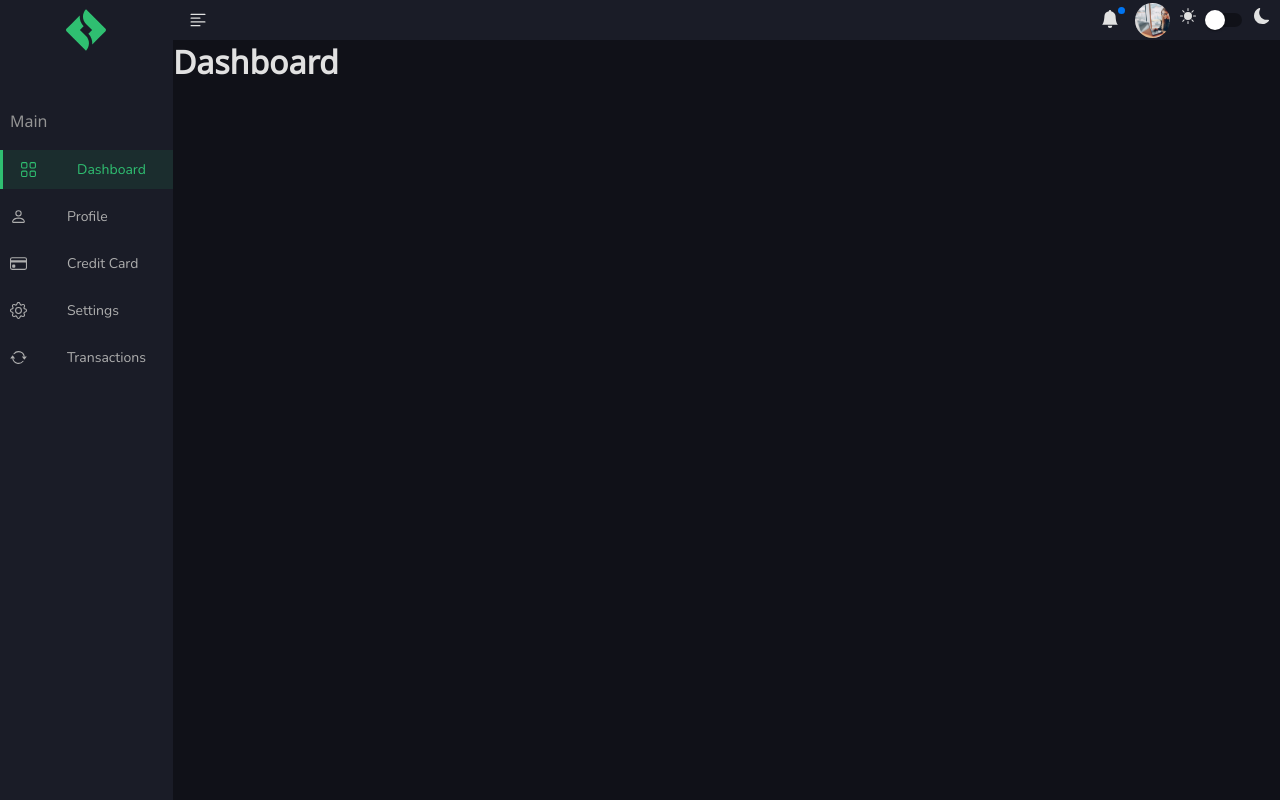
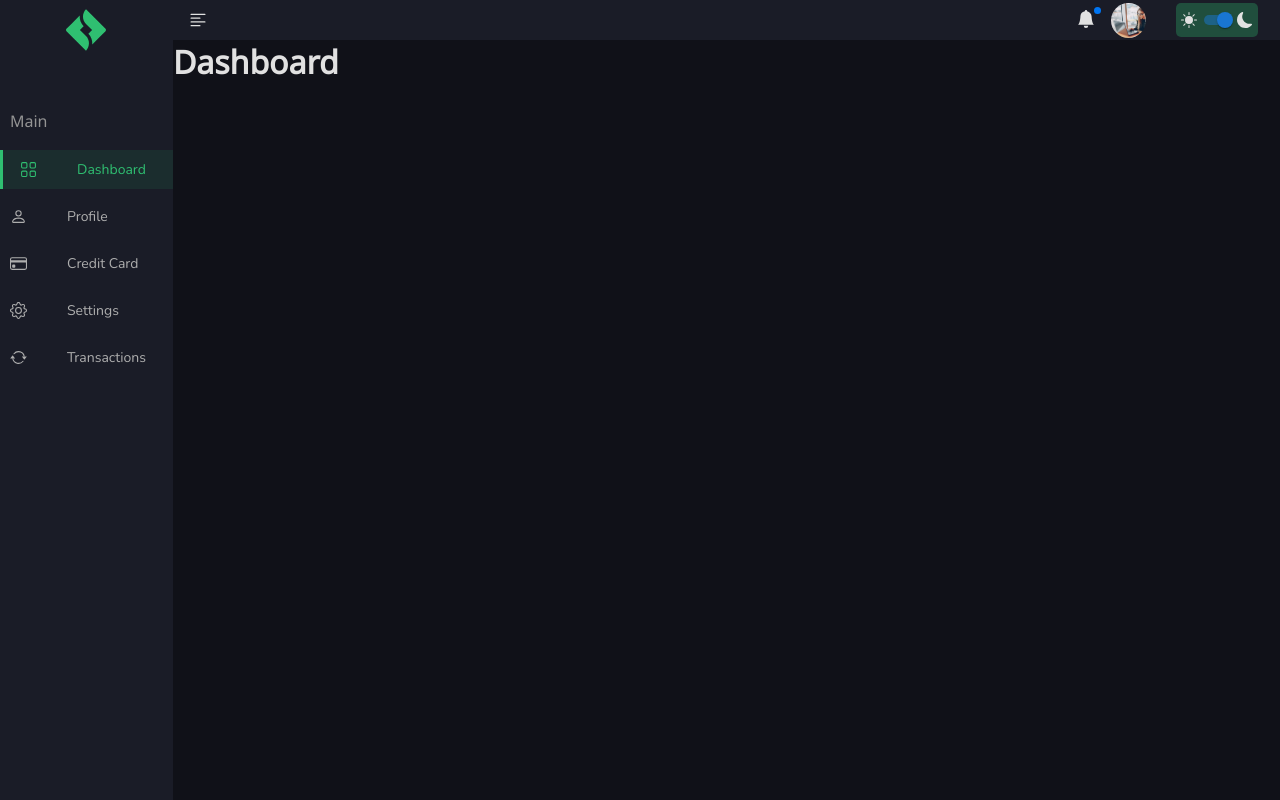
Before and after one commit to Jackson-SM/DashboardPayment, a React (Vite) app: page / in a window 1280 px wide. Built offline with nearby package versions, Linux system fonts and the light colour scheme.

Commit message:
theme dark/light persisted

```diff
--- a/src/Routes.tsx
+++ b/src/Routes.tsx
@@ -1,6 +1,7 @@
 import { useState } from 'react'
 import { Routes, Route } from 'react-router-dom'
 import { ThemeProvider } from 'styled-components'
+import { useTheme } from './hooks/useTheme'
 import { Dashboard } from './pages/Dashboard'
 import { CreditCard } from './pages/Dashboard/Sections/CreditCard'
 import { DashboardSection } from './pages/Dashboard/Sections/DashboardSection'
@@ -8,13 +9,12 @@ import { Profile } from './pages/Dashboard/Sections/Profile'
 import { Settings } from './pages/Dashboard/Sections/Settings'
 import { Transactions } from './pages/Dashboard/Sections/Transactions'
 import { GlobalStyle } from './styles/global'
-import { dark } from './styles/themes/dark';
-import { light } from './styles/themes/light';
 
 function AppRoutes() {
+  const { theme } = useTheme();
 
   return (
-    <ThemeProvider theme={dark}>
+    <ThemeProvider theme={theme}>
       <GlobalStyle />
       <Routes>
         <Route path="/" element={<Dashboard />}>
--- /dev/null
+++ b/src/contexts/Theme/index.tsx
@@ -0,0 +1,41 @@
+import React, { useState, useEffect } from 'react'
+import { DefaultTheme } from 'styled-components';
+import { dark } from '../../styles/themes/dark';
+import { light } from '../../styles/themes/light';
+
+type ThemeContextProps = {
+  handleChangeTheme(): void;
+  theme: DefaultTheme;
+}
+
+type ThemeProviderProps = {
+  children: React.ReactNode;
+}
+
+export const ThemedContext = React.createContext({} as ThemeContextProps);
+
+export const ThemedProvider = ({children}: ThemeProviderProps) => {
+  const [theme, setTheme] = useState<DefaultTheme>(() => {
+    const themeStorage = localStorage.getItem('theme-dashboard');
+
+    if(themeStorage){
+      return JSON.parse(themeStorage);
+    }else{
+      return dark;
+    }
+  });
+
+  useEffect(() => {
+    localStorage.setItem('theme-dashboard', JSON.stringify(theme))
+  },[theme])
+
+  const handleChangeTheme = () => {
+    setTheme(theme => theme.theme === 'dark' ? light : dark);
+  }
+
+  return (
+    <ThemedContext.Provider value={{theme, handleChangeTheme}}>
+      {children}
+    </ThemedContext.Provider>
+  )
+}
--- /dev/null
+++ b/src/hooks/useTheme.ts
@@ -0,0 +1,11 @@
+import { useContext } from 'react'
+import { ThemedContext } from '../contexts/Theme';
+
+export const useTheme = () => {
+  const { theme, handleChangeTheme } = useContext(ThemedContext);
+
+  return {
+    theme,
+    handleChangeTheme
+  }
+}
--- a/src/main.tsx
+++ b/src/main.tsx
@@ -2,9 +2,12 @@ import React from 'react'
 import ReactDOM from 'react-dom/client'
 import AppRoutes from './Routes'
 import { BrowserRouter } from 'react-router-dom';
+import { ThemedProvider } from './contexts/Theme';
 
 ReactDOM.createRoot(document.getElementById('root') as HTMLElement).render(
   <BrowserRouter>
-    <AppRoutes />
+    <ThemedProvider>
+      <AppRoutes />
+    </ThemedProvider>
   </BrowserRouter>
 )
--- a/src/pages/Dashboard/Content/NavbarDashboard/index.tsx
+++ b/src/pages/Dashboard/Content/NavbarDashboard/index.tsx
@@ -3,8 +3,11 @@ import { NavbarDashboardContainer } from './styles'
 import { BsBellFill, BsMoonFill, BsSunFill, BsTextLeft } from 'react-icons/bs'
 import photo from '../../../../assets/photo.jpg'
 import { Switch } from '@mui/material'
+import { useTheme } from '../../../../hooks/useTheme'
 
 export const NavbarDashboard = () => {
+  const { theme, handleChangeTheme } = useTheme();
+
   return (
     <NavbarDashboardContainer>
       <button className="menu"><BsTextLeft /></button>
@@ -13,7 +16,7 @@ export const NavbarDashboard = () => {
         <div className="avatar"><img src={photo} alt="" /></div>
         <div className="themed">
           <BsSunFill />
-          <Switch />
+          <Switch size="small" onClick={handleChangeTheme} checked={theme.theme === 'dark'} />
           <BsMoonFill />
         </div>
       </div>
--- a/src/pages/Dashboard/Content/NavbarDashboard/styles.ts
+++ b/src/pages/Dashboard/Content/NavbarDashboard/styles.ts
@@ -12,7 +12,19 @@ export const NavbarDashboardContainer = styled.nav`
   background: ${props => lighten(0.05,props.theme.colors.background)};
 
   * .themed {
-    & s
+    background: ${props => transparentize(0.7,props.theme.colors.secundary)};
+    margin: 2px;
+    border-radius: 5px;
+    padding: 5px;
+
+    margin-left: 20px;
+
+    display: flex;
+    align-items: center;
+    & svg {
+      width: 16px;
+      height: 16px;
+    }
   }
 
   & .menu {
@@ -43,7 +55,7 @@ export const NavbarDashboardContainer = styled.nav`
     display: flex;
     align-items: center;
     height: 100%;
-    padding: 10px;
+    padding: 20px;
     gap: 10px;
 
     & .notification-btn {
```
